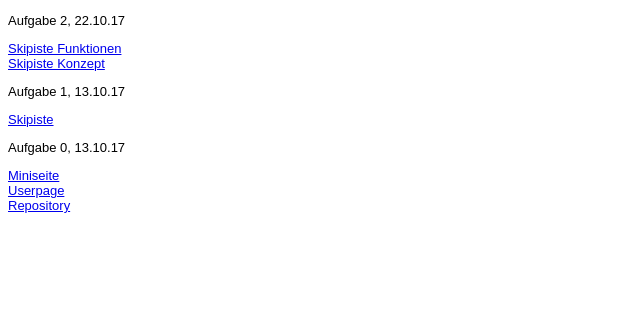
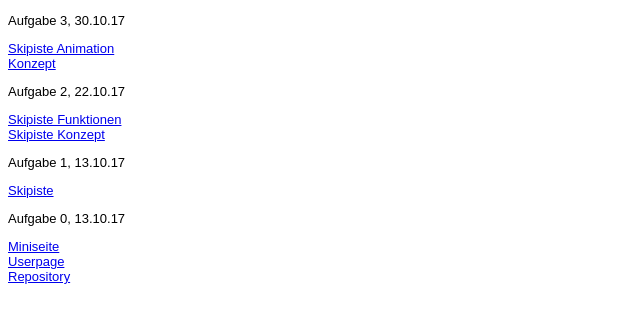
Before and after one commit to weisshab/EIA2, a plain HTML site: page Steckbrief/steckbrief.htm in a window 1280 px wide. Shown: the whole page, without its empty margins (0-640 px from the left). Drawn offline with Linux system fonts and the light colour scheme.

Commit message:
Konzept hochgeladen

```diff
--- a/Steckbrief/steckbrief.htm
+++ b/Steckbrief/steckbrief.htm
@@ -12,6 +12,10 @@ body {
 </style>
 </head>
 <body>
+	<p>Aufgabe 3, 30.10.17</p>
+	<a href="https://weisshab.github.io/EIA2/Aufgabe03/Aufgabe03.html" target="_blank">Skipiste Animation</a><br>
+	<a href="https://weisshab.github.io/EIA2/Aufgabe03/konzept/Konzept_A3.pdf" target="_blank">Konzept</a><br>
+
 	<p>Aufgabe 2, 22.10.17</p>
 	<a href="https://weisshab.github.io/EIA2/Aufgabe02/Aufgabe02.html" target="_blank">Skipiste Funktionen</a><br>
 	<a href="https://weisshab.github.io/EIA2/Aufgabe02/konzept/A2_Konzept.pdf" target="_blank">Skipiste Konzept</a><br>
```
